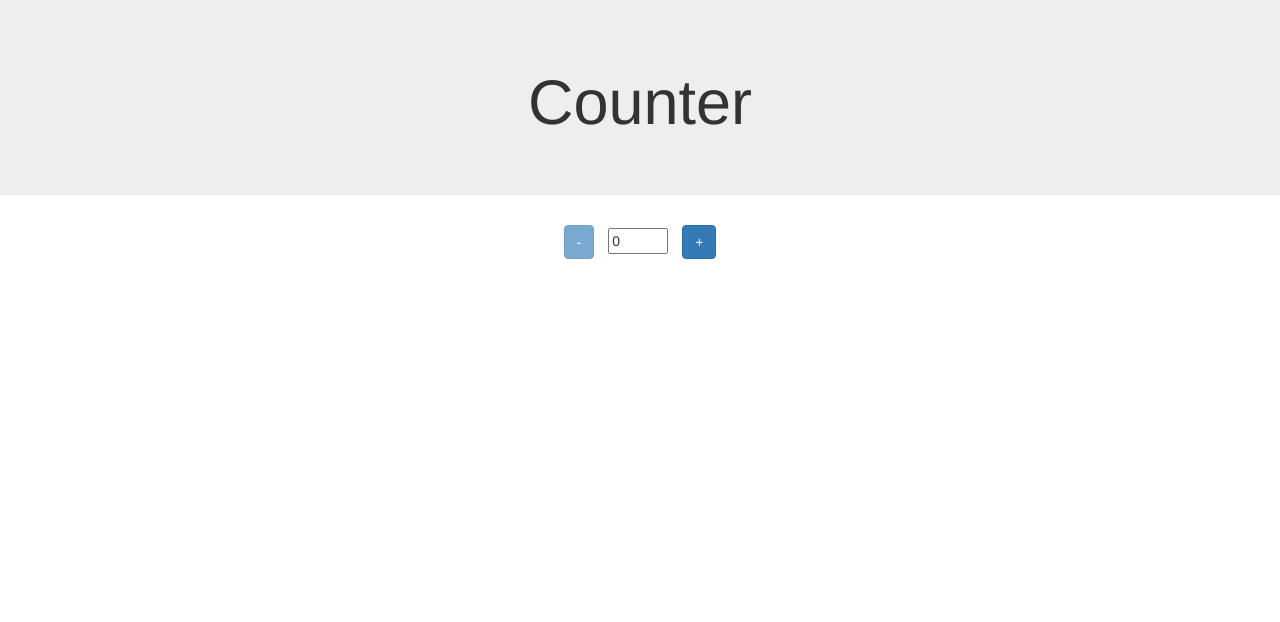
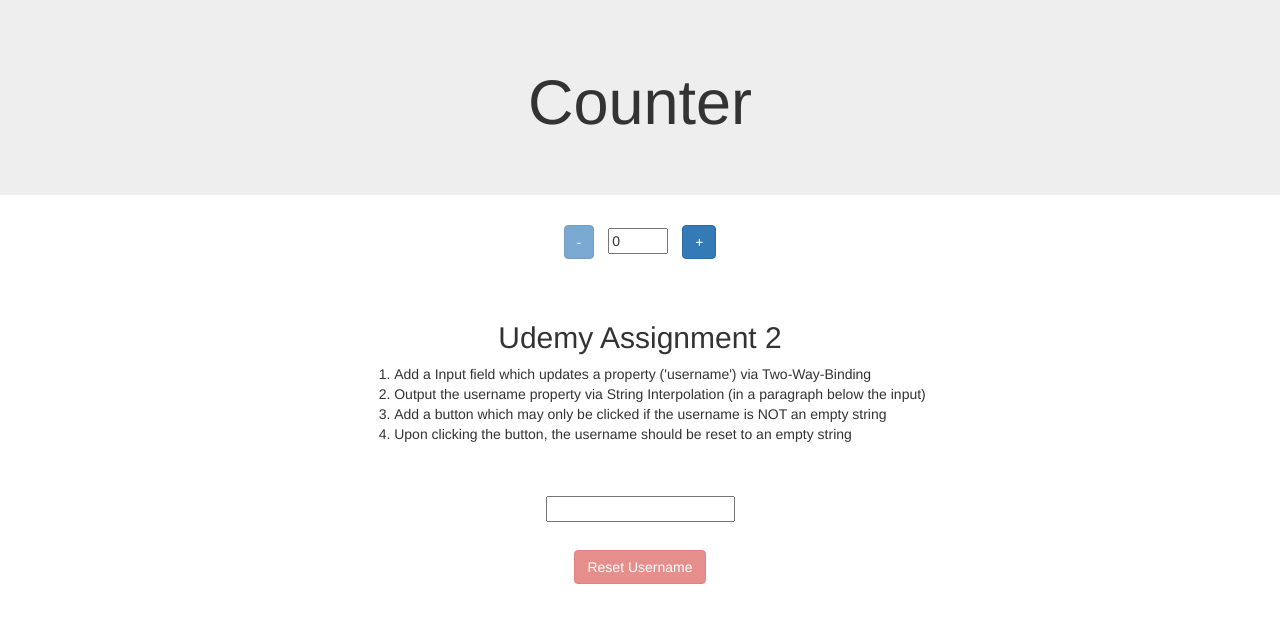
Before and after one commit to Alice-Rez/Angular-basic-counter, an Angular app: page / in a window 1280 px wide. Shown: the top 622 px of the page. Built offline with nearby package versions, Linux system fonts and the light colour scheme.

Commit message:
udemy assignment fullfill

```diff
--- a/src/app/app.component.html
+++ b/src/app/app.component.html
@@ -3,3 +3,5 @@
 </div>
 
 <app-counter></app-counter>
+
+<app-assignment-udemy></app-assignment-udemy>
--- a/src/app/app.module.ts
+++ b/src/app/app.module.ts
@@ -4,11 +4,13 @@ import { NgModule } from '@angular/core';
 import { AppComponent } from './app.component';
 import { CounterComponent } from './counter/counter.component';
 import { FormsModule } from '@angular/forms';
+import { AssignmentUdemyComponent } from './assignment-udemy/assignment-udemy.component';
 
 @NgModule({
   declarations: [
     AppComponent,
-    CounterComponent
+    CounterComponent,
+    AssignmentUdemyComponent
   ],
   imports: [
     BrowserModule,
--- /dev/null
+++ b/src/app/assignment-udemy/assignment-udemy.component.css
@@ -0,0 +1,10 @@
+section {
+  margin-top: 3em;
+  display: grid;
+  place-items: center;
+}
+
+input,
+p {
+  margin-bottom: 1em;
+}
--- /dev/null
+++ b/src/app/assignment-udemy/assignment-udemy.component.html
@@ -0,0 +1,32 @@
+<section>
+  <h2>Udemy Assignment 2</h2>
+  <ol>
+    <li>
+      Add a Input field which updates a property ('username') via
+      Two-Way-Binding
+    </li>
+    <li>
+      Output the username property via String Interpolation (in a paragraph
+      below the input)
+    </li>
+    <li>
+      Add a button which may only be clicked if the username is NOT an empty
+      string
+    </li>
+    <li>
+      Upon clicking the button, the username should be reset to an empty string
+    </li>
+  </ol>
+</section>
+
+<section>
+  <input type="text" [(ngModel)]="userName" />
+  <p>{{ userName }}</p>
+  <button
+    class="btn btn-danger"
+    [disabled]="!userName"
+    (click)="resetUserName()"
+  >
+    Reset Username
+  </button>
+</section>
--- /dev/null
+++ b/src/app/assignment-udemy/assignment-udemy.component.ts
@@ -0,0 +1,20 @@
+import { Component, OnInit } from '@angular/core';
+
+@Component({
+  selector: 'app-assignment-udemy',
+  templateUrl: './assignment-udemy.component.html',
+  styleUrls: ['./assignment-udemy.component.css']
+})
+export class AssignmentUdemyComponent implements OnInit {
+  userName:string="";
+
+  resetUserName(){
+    this.userName="";
+  }
+
+  constructor() { }
+
+  ngOnInit(): void {
+  }
+
+}
```
Also changed, not shown: 1 other file (tests, documents, lock files or other folders).
